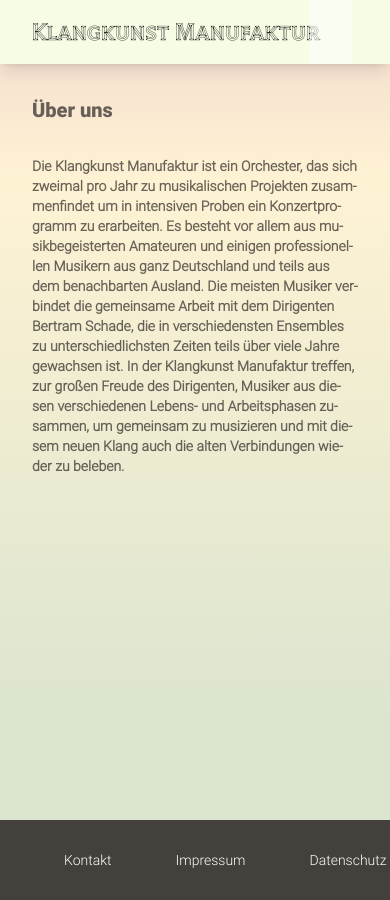
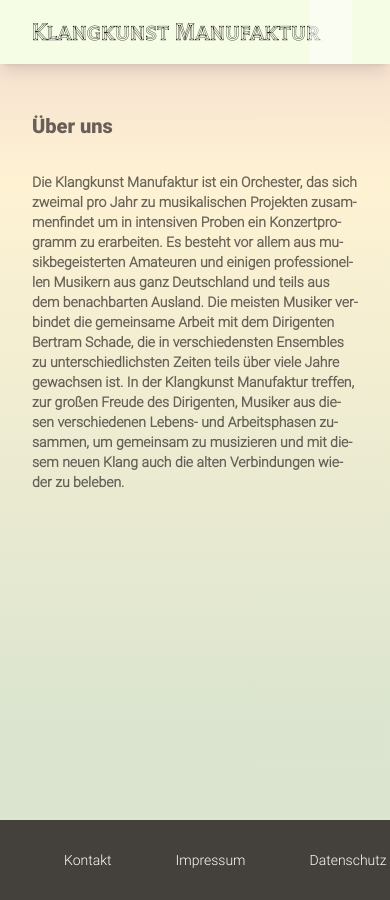
Before and after one commit to FrankWuensch/klangkunst_website_project, a Jekyll site: the page built from index.html, in a window 390 px wide. Built offline with Jekyll 4.4.1, drawn with Linux system fonts in a browser that asks for light colours.

Commit message:
correct mobile design

```diff
--- a/_layouts/default.html
+++ b/_layouts/default.html
@@ -45,7 +45,7 @@
     </span>
     <span class="relative">{% include header.html %}</span>
     <span
-      class="flex h-full w-full flex-col px-8 py-24 xl:px-24 xl:py-32"
+      class="flex h-full w-full flex-col px-8 py-28 xl:px-24 xl:py-32"
       id="content"
     >
       <div class="max-w-6xl">
--- a/dist/output.css
+++ b/dist/output.css
@@ -708,10 +708,6 @@
   height: 5rem;
 }
 
-.h-64 {
-  height: 16rem;
-}
-
 .h-full {
   height: 100%;
 }
@@ -922,19 +918,14 @@
   padding-right: 2rem;
 }
 
-.py-32 {
-  padding-top: 8rem;
-  padding-bottom: 8rem;
+.py-28 {
+  padding-top: 7rem;
+  padding-bottom: 7rem;
 }
 
 .py-4 {
   padding-top: 1rem;
   padding-bottom: 1rem;
-}
-
-.py-24 {
-  padding-top: 6rem;
-  padding-bottom: 6rem;
 }
 
 .pb-12 {
```
Also changed, not shown: 3 other files.
